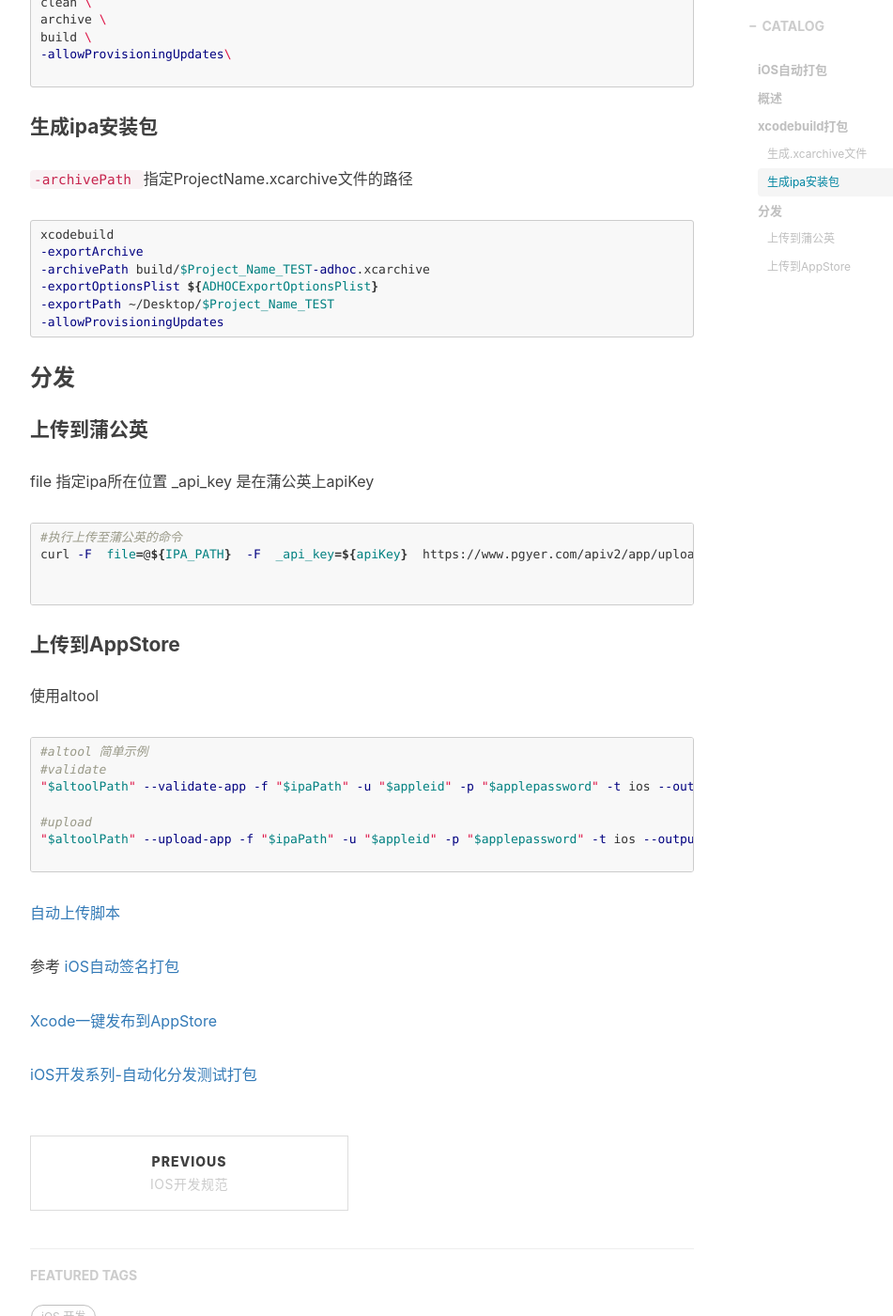
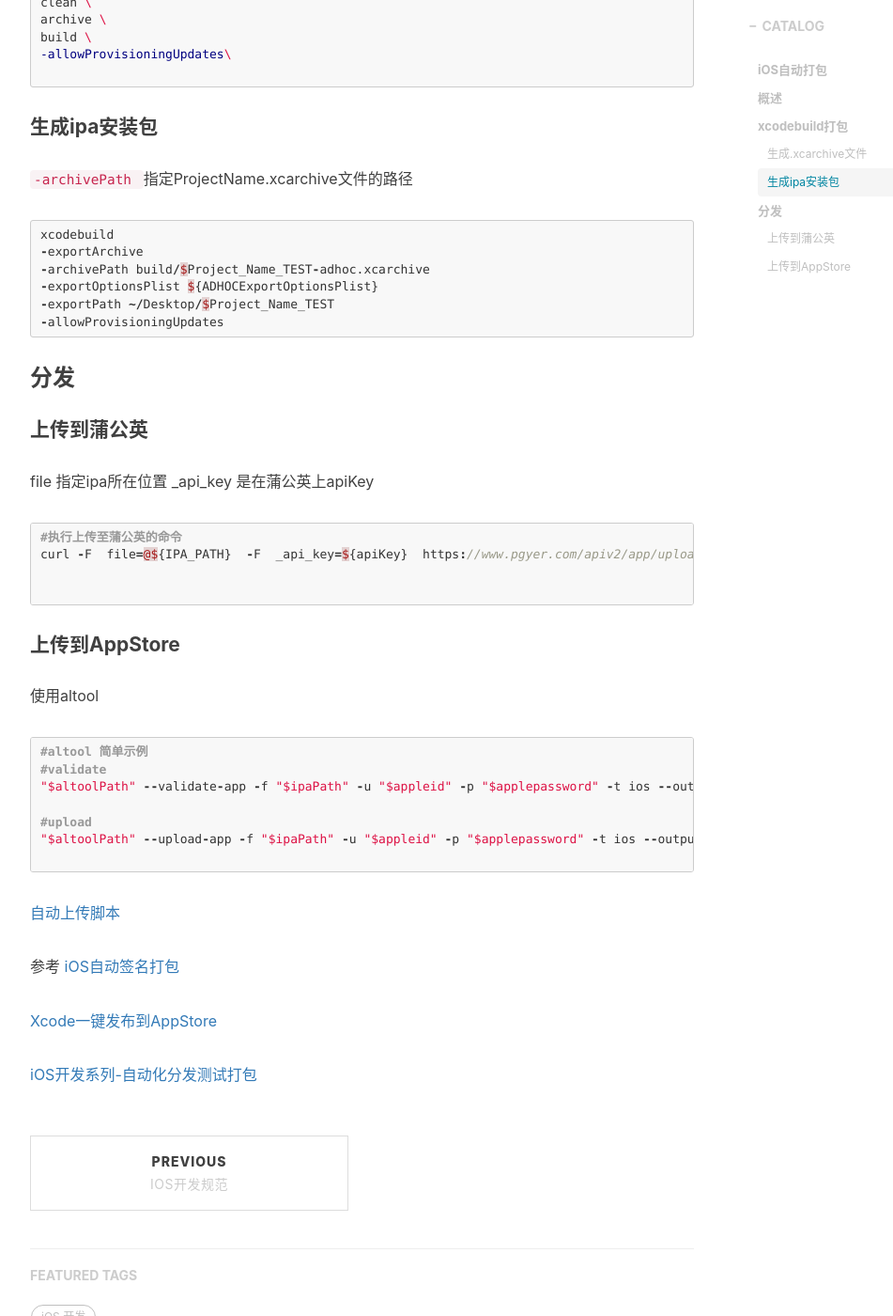
Before and after one commit to awanglilong/awanglilong.github.io, a Jekyll site: the page built from _posts/2018-6-26-iOSAutomaticPackaging.md, in a window 1280 px wide and 1400 px high, scrolled down 1559 px. Shown: the whole window at 94% size, without its empty margins (233-1184 px from the left). Built offline with Jekyll 4.4.1, drawn with Linux system fonts in a browser that asks for light colours; nearby versions of some CDN libraries; comment, search, counter and statistics services are not loaded.

````diff
--- a/_posts/2018-6-26-iOSAutomaticPackaging.md
+++ b/_posts/2018-6-26-iOSAutomaticPackaging.md
@@ -52,7 +52,7 @@ build \
 
 `-archivePath `指定ProjectName.xcarchive文件的路径
 
-```shell
+```objc
 xcodebuild
 -exportArchive
 -archivePath build/$Project_Name_TEST-adhoc.xcarchive
@@ -66,7 +66,7 @@ xcodebuild
 file 指定ipa所在位置
 _api_key 是在蒲公英上apiKey
 
-```shell
+```objc
 #执行上传至蒲公英的命令
 curl -F  file=@${IPA_PATH}  -F  _api_key=${apiKey}  https://www.pgyer.com/apiv2/app/upload
 
@@ -77,7 +77,7 @@ curl -F  file=@${IPA_PATH}  -F  _api_key=${apiKey}  https://www.pgyer.com/apiv2/
 #### 上传到AppStore
 使用altool
 
-```shell
+```objc
 #altool 简单示例
 #validate
 "$altoolPath" --validate-app -f "$ipaPath" -u "$appleid" -p "$applepassword" -t ios --output-format xml
````
